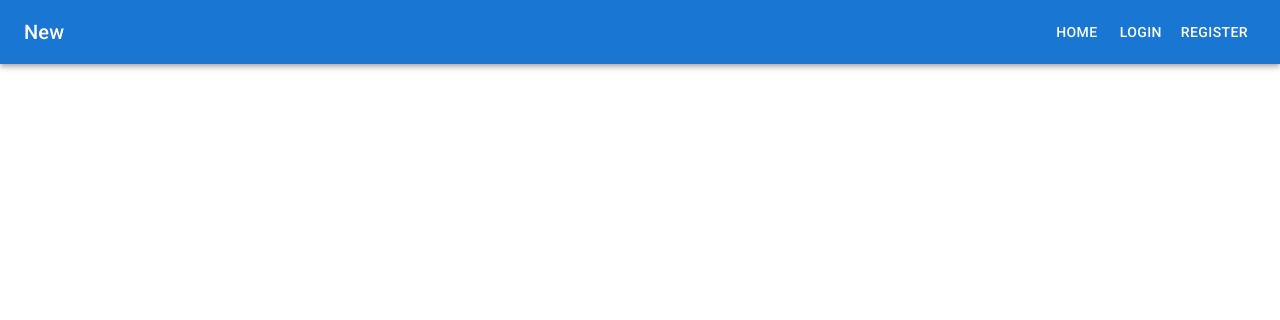
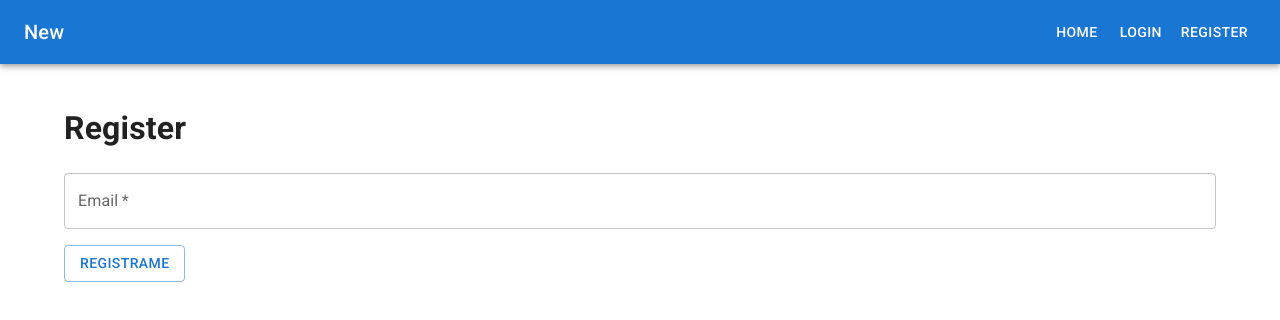
Before and after one commit to MarioElDestructorXD/Bookfy_Front, a React (Vite) app: page /register in a window 1280 px wide. Shown: the top 320 px of the page. Built offline with nearby package versions, Linux system fonts and the light colour scheme.

Commit message:
Add Route and Validation
Material UI

```diff
--- a/package.json
+++ b/package.json
@@ -14,9 +14,11 @@
     "@fontsource/roboto": "^5.0.13",
     "@mui/icons-material": "^5.15.21",
     "@mui/lab": "^5.0.0-alpha.170",
+    "@mui/material": "^5.15.21",
     "@mui/styled-engine": "^5.15.14",
     "react": "^18.3.1",
-    "react-dom": "^18.3.1"
+    "react-dom": "^18.3.1",
+    "react-router-dom": "^6.24.0"
   },
   "devDependencies": {
     "@types/react": "^18.3.3",
--- a/src/App.jsx
+++ b/src/App.jsx
@@ -1,11 +1,41 @@
 import { Container } from "@mui/material";
 import NavBar from "./components/navBar/NavBar";
+import { Route, Routes } from "react-router-dom";
+import Home from "./pages/Home";
+import Login from "./pages/Login";
+import Register from "./pages/Register";
+import InboxIcon from "@mui/icons-material/Inbox";
+
+
+const navArrayLinks = [
+  {
+    title: "Home",
+    path: "/",
+    icon: <InboxIcon />,
+  },
+  {
+    title: "Login",
+    path: "/login",
+    icon: "",
+  },
+  {
+    title: "Register",
+    path: "/register",
+    icon: "",
+  },
+];
 
 export default function App() {
   return (
     <>
-      <NavBar />
-      <Container sx={{ mt: 5}}></Container>
+      <NavBar navArrayLinks={navArrayLinks} />
+      <Container sx={{ mt: 5}}>
+      <Routes>
+        <Route  path="/" element={ <Home />} />
+        <Route  path="/login" element={ <Login />} />
+        <Route  path="/register" element={ <Register />} />
+      </Routes>
+      </Container>
     </>
   );
 }
--- a/src/components/navBar/NavBar.jsx
+++ b/src/components/navBar/NavBar.jsx
@@ -9,28 +9,11 @@ import {
 } from "@mui/material";
 import NavListDrawer from "./NavListDrawer";
 import MenuIcon from "@mui/icons-material/Menu";
-import InboxIcon from "@mui/icons-material/Inbox";
 import { Box } from "@mui/system";
 
-const navLinks = [
-  {
-    title: "Home",
-    path: "#",
-    icon: <InboxIcon />,
-  },
-  {
-    title: "Login",
-    path: "#login",
-    icon: "",
-  },
-  {
-    title: "Register",
-    path: "#login",
-    icon: "",
-  },
-];
+import { NavLink } from "react-router-dom";
 
-export default function NavBar() {
+export default function NavBar({ navArrayLinks }) {
   const [open, setOpen] = useState(false);
 
   return (
@@ -49,12 +32,12 @@ export default function NavBar() {
             New
           </Typography>
           <Box sx={{ display: { xs: "none", sm: "block" } }}>
-            {navLinks.map((item) => (
+            {navArrayLinks.map((item) => (
               <Button
                 color="inherit"
                 key={item.title}
-                component="a"
-                href={item.path}
+                component={NavLink}
+                to={item.path}
               >
                 {item.title}
               </Button>
@@ -68,7 +51,11 @@ export default function NavBar() {
         onClose={() => setOpen(false)}
         sx={{ display: { xs: "flex", sm: "none" } }}
       >
-        <NavListDrawer navLinks={navLinks} />
+        <NavListDrawer
+          navArrayLinks={navArrayLinks}
+          NavLink={NavLink}
+          setOpen={setOpen}
+        />
       </Drawer>
     </>
   );
--- a/src/components/navBar/NavListDrawer.jsx
+++ b/src/components/navBar/NavListDrawer.jsx
@@ -1,8 +1,14 @@
 import "./NavBar";
-import { List, ListItemText, ListItem, ListItemButton, ListItemIcon } from "@mui/material";
+import {
+  List,
+  ListItemText,
+  ListItem,
+  ListItemButton,
+  ListItemIcon,
+} from "@mui/material";
 import { Box } from "@mui/system";
 
-export default function NavListDrawer({ navLinks }) {
+export default function NavListDrawer({ navArrayLinks, NavLink, setOpen }) {
   return (
     <Box
       sx={{
@@ -11,9 +17,13 @@ export default function NavListDrawer({ navLinks }) {
     >
       <nav>
         <List>
-          {navLinks.map((item) => (
+          {navArrayLinks.map((item) => (
             <ListItem disablePadding key={item.title}>
-              <ListItemButton component="a" href={item.path}>
+              <ListItemButton
+                component={NavLink}
+                to={item.path}
+                onClick={() => setOpen(false)}
+              >
                 <ListItemIcon>{item.icon}</ListItemIcon>
                 <ListItemText>{item.title}</ListItemText>
               </ListItemButton>
--- a/src/main.jsx
+++ b/src/main.jsx
@@ -1,18 +1,21 @@
-import React from 'react'
-import ReactDOM from 'react-dom/client'
-import App from './App.jsx'
-import { CssBaseline } from '@mui/material'
-import '@fontsource/roboto/300.css';
-import '@fontsource/roboto/400.css';
-import '@fontsource/roboto/500.css';
-import '@fontsource/roboto/700.css';
+import React from "react";
+import ReactDOM from "react-dom/client";
+import App from "./App.jsx";
+import { CssBaseline } from "@mui/material";
+import "@fontsource/roboto/300.css";
+import "@fontsource/roboto/400.css";
+import "@fontsource/roboto/500.css";
+import "@fontsource/roboto/700.css";
 
+import { BrowserRouter } from "react-router-dom";
 
-import './index.css'
+import "./index.css";
 
-ReactDOM.createRoot(document.getElementById('root')).render(
+ReactDOM.createRoot(document.getElementById("root")).render(
   <React.StrictMode>
-    <CssBaseline />
-    <App />
-  </React.StrictMode>,
-)
+    <BrowserRouter>
+      <CssBaseline />
+      <App />
+    </BrowserRouter>
+  </React.StrictMode>
+);
--- /dev/null
+++ b/src/pages/Home.jsx
@@ -0,0 +1,7 @@
+export default function Home() {
+    return(
+        <>
+            <h1>Home</h1>
+        </>
+    )
+}
--- /dev/null
+++ b/src/pages/Login.jsx
@@ -0,0 +1,7 @@
+export default function Login() {
+    return(
+        <>
+            <h1>Login</h1>
+        </>
+    )
+}
--- /dev/null
+++ b/src/pages/Register.jsx
@@ -0,0 +1,55 @@
+import { Box, Button, TextField } from "@mui/material";
+import { useState } from "react";
+
+export default function Register() {
+  const [email, setEmail] = useState("");
+  const [error, setError] = useState({
+    error: false,
+    message: "",
+  });
+
+  const validateEmail = (email) => {
+    const regex = /^[A-Z0-9._%+-]+@[A-Z0-9.-]+\.[A-Z]{2,}$/i;
+    return regex.test(email);
+  };
+
+  const handleSubmit = (e) => {
+    e.preventDefault();
+    if (validateEmail(email)) {
+      setError({
+        error: false,
+        message: "",
+      });
+      console.log("Email Correcto");
+    } else {
+      setError({
+        error: true,
+        message: "Formato de email incorrecto",
+      });
+    }
+  };
+
+  return (
+    <>
+      <h1>Register</h1>
+      <Box component="form" onSubmit={handleSubmit}>
+        <TextField
+          id="email"
+          label="Email"
+          type="email"
+          variant="outlined"
+          fullWidth
+          required
+          helperText={error.message}
+          error={error.error}
+          value={email}
+          onChange={(e) => setEmail(e.target.value)}
+        />
+
+        <Button type="submit" variant="outlined" sx={{ mt: 2 }}>
+          Registrame
+        </Button>
+      </Box>
+    </>
+  );
+}
```
Also changed, not shown: 1 other file (tests, documents, lock files or other folders).
